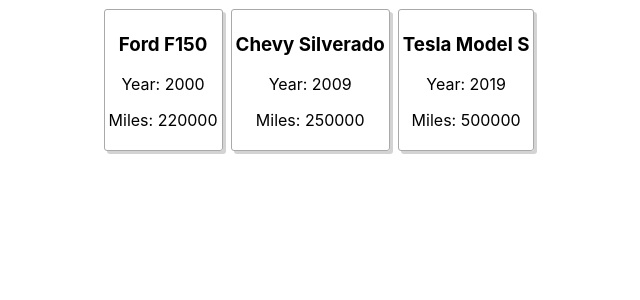
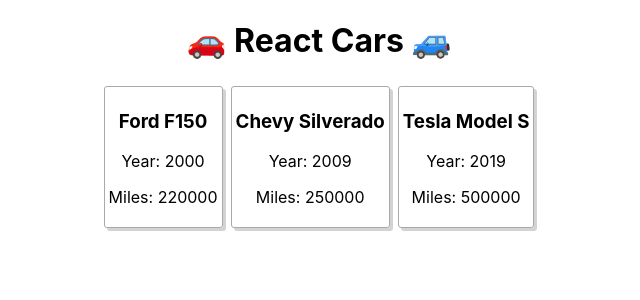
Before and after one commit to howardbdev/react-intro-online-web-ft-120919, a React (Create React App) app in the folder react-intro-cars/: page / in a window 1280 px wide. Shown: the top 300 px of the page, without its empty margins (321-961 px from the left). Built offline with nearby package versions, Linux system fonts and the light colour scheme.

Commit message:
add cars header

```diff
--- a/react-intro-cars/src/App.js
+++ b/react-intro-cars/src/App.js
@@ -6,6 +6,7 @@
 function App() {
   return (
     <div className="App">
+    <h1>🚗 React Cars 🚙</h1>
       <Cars />
     </div>
   );
```
